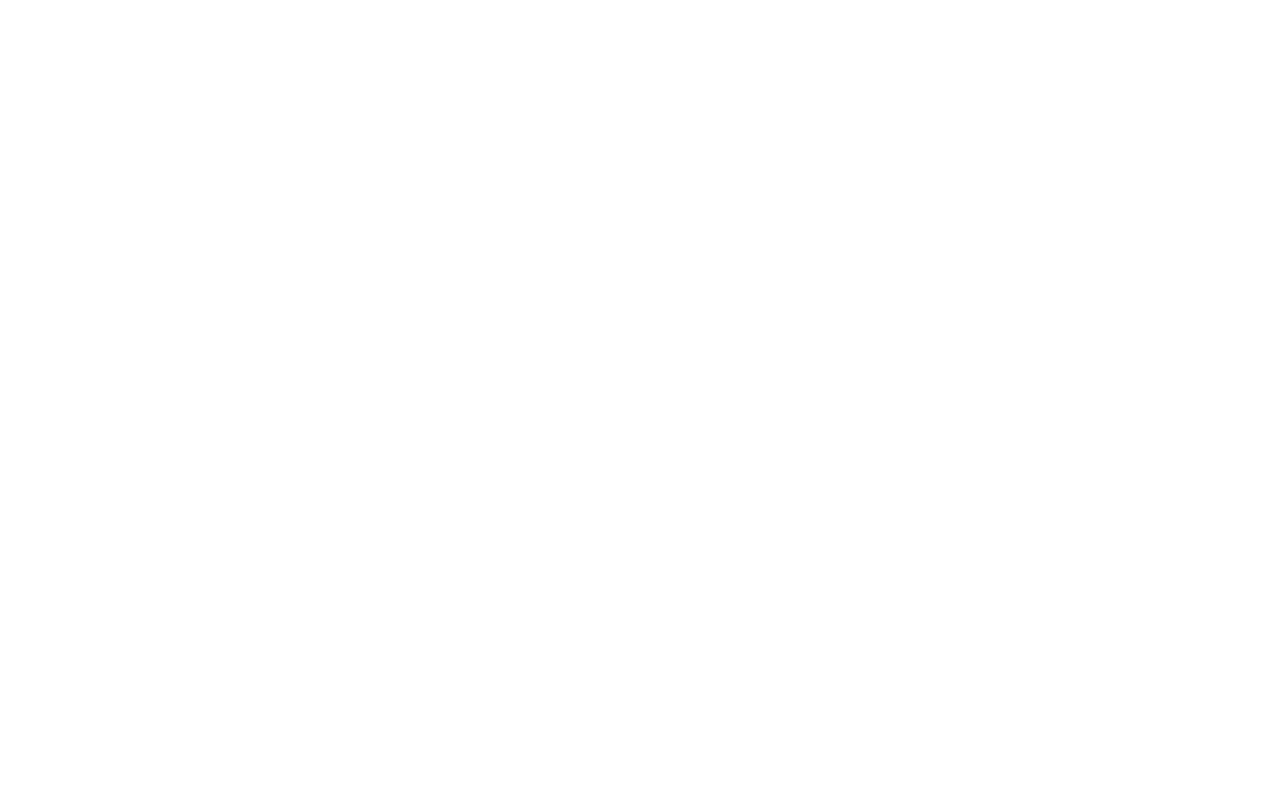
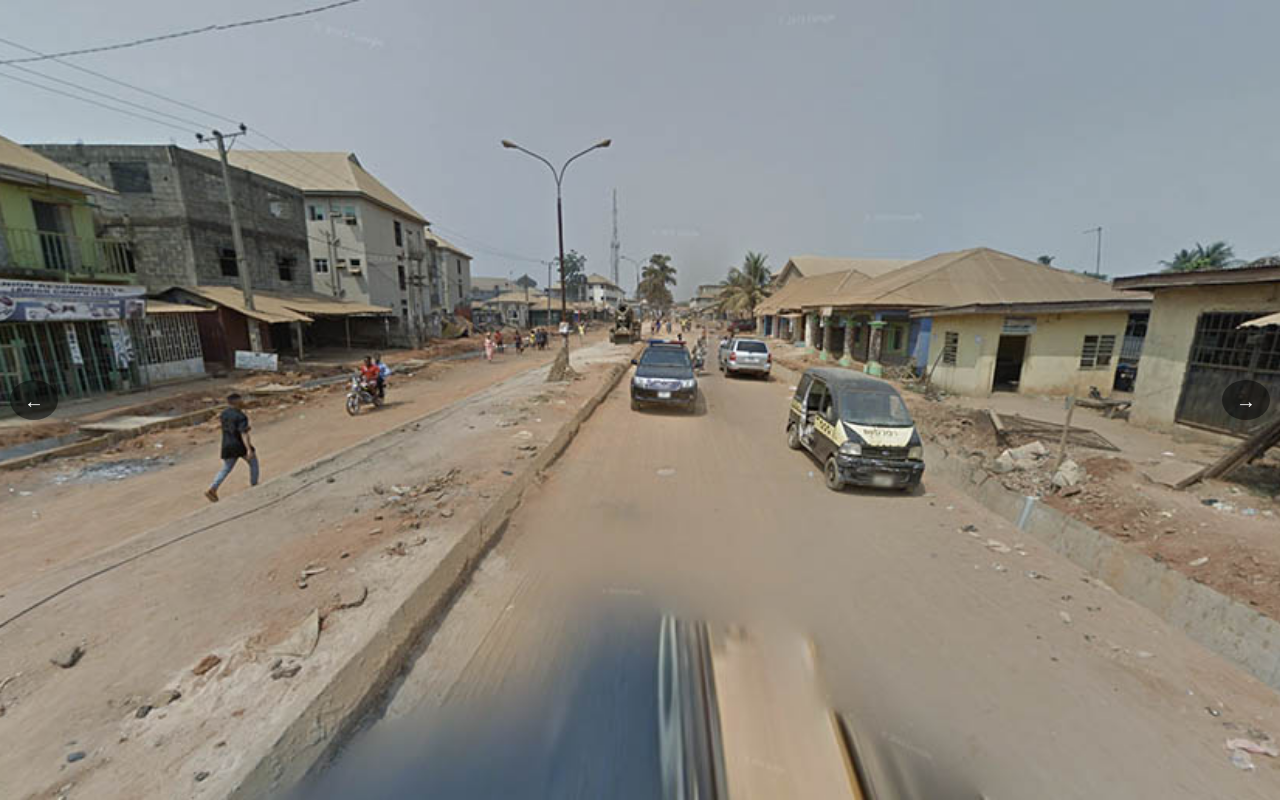
Before and after one commit to evilloh/lilacpresentation2025, a React (Vite) app: page /geostatic-2 in a window 1280 px wide. Before the commit this address had no page. Built offline with nearby package versions, Linux system fonts and the light colour scheme.

Commit message:
added geostatic guess initial

```diff
--- a/package.json
+++ b/package.json
@@ -25,6 +25,7 @@
     "eslint-plugin-react-hooks": "^7.0.1",
     "eslint-plugin-react-refresh": "^0.4.24",
     "globals": "^16.5.0",
+    "sass-embedded": "^1.93.3",
     "typescript": "~5.9.3",
     "typescript-eslint": "^8.46.4",
     "vite": "^7.2.4"
--- a/src/scenes/ScenesRouter.tsx
+++ b/src/scenes/ScenesRouter.tsx
@@ -6,6 +6,7 @@
 } from "react-router-dom";
 import TelegramPage from "./telegram/Telegram";
 import Geostatic from "./geostatic/Geostatic";
+import GeostaticGuess from "./geostatic/GeostaticGuess";
 
 const ScenesRouter: React.FC = () => {
   return (
@@ -15,7 +16,8 @@
         <Route path="/" element={<Navigate to="/1" replace />} />
         {/* Render TelegramPage for /1, /2, and /3 */}
         <Route path="/1" element={<TelegramPage />} />
-        <Route path="/2" element={<Geostatic />} />
+        <Route path="/geostatic" element={<Geostatic />} />
+        <Route path="/geostatic-2" element={<GeostaticGuess />} />
         <Route path="/3" element={<TelegramPage />} />
       </Routes>
     </Router>
--- a/src/scenes/geostatic/Geostatic.scss
+++ b/src/scenes/geostatic/Geostatic.scss
@@ -68,3 +68,46 @@
   z-index: 20;
   cursor: pointer;
 }
+
+.image-carousel {
+  position: relative;
+  width: 100%;
+  height: 100vh;
+  overflow: hidden;
+
+  .carousel-image {
+    width: 100%;
+    height: 100%;
+    object-fit: cover;
+  }
+
+  .arrow {
+    position: absolute;
+    top: 50%;
+    transform: translateY(-50%);
+    background-color: rgba(0, 0, 0, 0.5);
+    color: white;
+    border: none;
+    border-radius: 50%;
+    width: 40px;
+    height: 40px;
+    font-size: 20px;
+    cursor: pointer;
+    display: flex;
+    justify-content: center;
+    align-items: center;
+    z-index: 10;
+  }
+
+  .left-arrow {
+    left: 10px;
+  }
+
+  .right-arrow {
+    right: 10px;
+  }
+
+  .arrow:hover {
+    background-color: rgba(0, 0, 0, 0.8);
+  }
+}
--- a/src/scenes/geostatic/Geostatic.tsx
+++ b/src/scenes/geostatic/Geostatic.tsx
@@ -16,7 +16,7 @@
   };
 
   const handleVideoEnd = () => {
-    navigate("/3");
+    navigate("/geostatic-2");
   };
 
   return (
--- /dev/null
+++ b/src/scenes/geostatic/GeostaticGuess.tsx
@@ -0,0 +1,32 @@
+import { useState } from "react";
+import "./Geostatic.scss";
+
+const GeostaticGuess: React.FC = () => {
+  const [currentImage, setCurrentImage] = useState(1);
+
+  const nextImage = () => {
+    setCurrentImage((prev) => (prev === 6 ? 1 : prev + 1));
+  };
+
+  const prevImage = () => {
+    setCurrentImage((prev) => (prev === 1 ? 6 : prev - 1));
+  };
+
+  return (
+    <div className="image-carousel">
+      <img
+        src={`./src/assets/geostatic-${currentImage}.jpg`}
+        alt={`Geostatic ${currentImage}`}
+        className="carousel-image"
+      />
+      <button className="arrow left-arrow" onClick={prevImage}>
+        &#8592;
+      </button>
+      <button className="arrow right-arrow" onClick={nextImage}>
+        &#8594;
+      </button>
+    </div>
+  );
+};
+
+export default GeostaticGuess;
```
Also changed, not shown: 1 other file (tests, documents, lock files or other folders).
